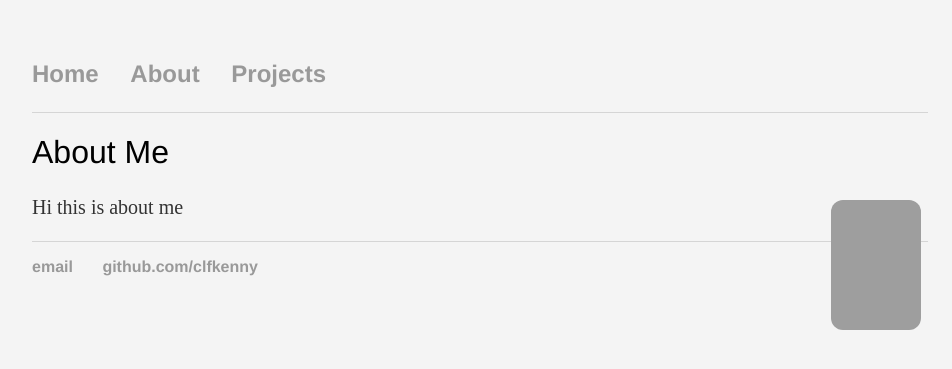
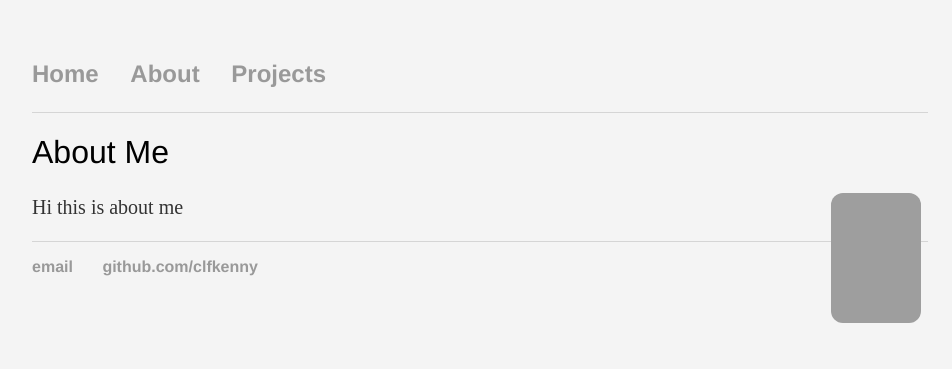
Before and after one commit to clfkenny/clfkenny.github.io, a Jekyll site: the page built from about/index.md, in a window 1280 px wide. Shown: the top 369 px of the page, without its empty margins (160-1112 px from the left). Built offline with Jekyll 4.4.1, drawn with Linux system fonts in a browser that asks for light colours; grey boxes are pictures that could not be loaded.

Commit message:
Update index.md

```diff
--- a/about/index.md
+++ b/about/index.md
@@ -6,6 +6,6 @@ date: 4/26/18
 
 # About Me
 
-<img style="float: right; width:90px;height:130px; border-radius: 12px; margin: 7px" src="linkedin pic.jpg">
+<img style="float: right; width:90px;height:130px; border-radius: 12px; margin: auto 7px" src="linkedin pic.jpg">
 
 <p> Hi this is about me </p>
```
